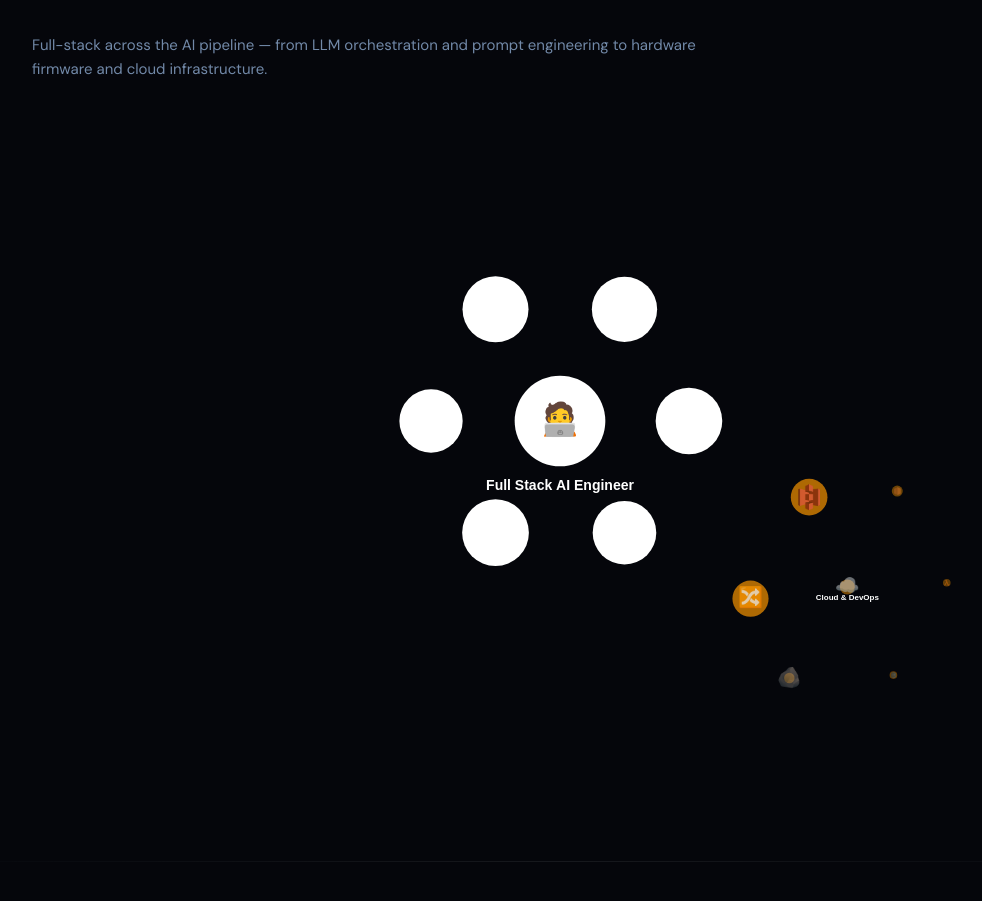
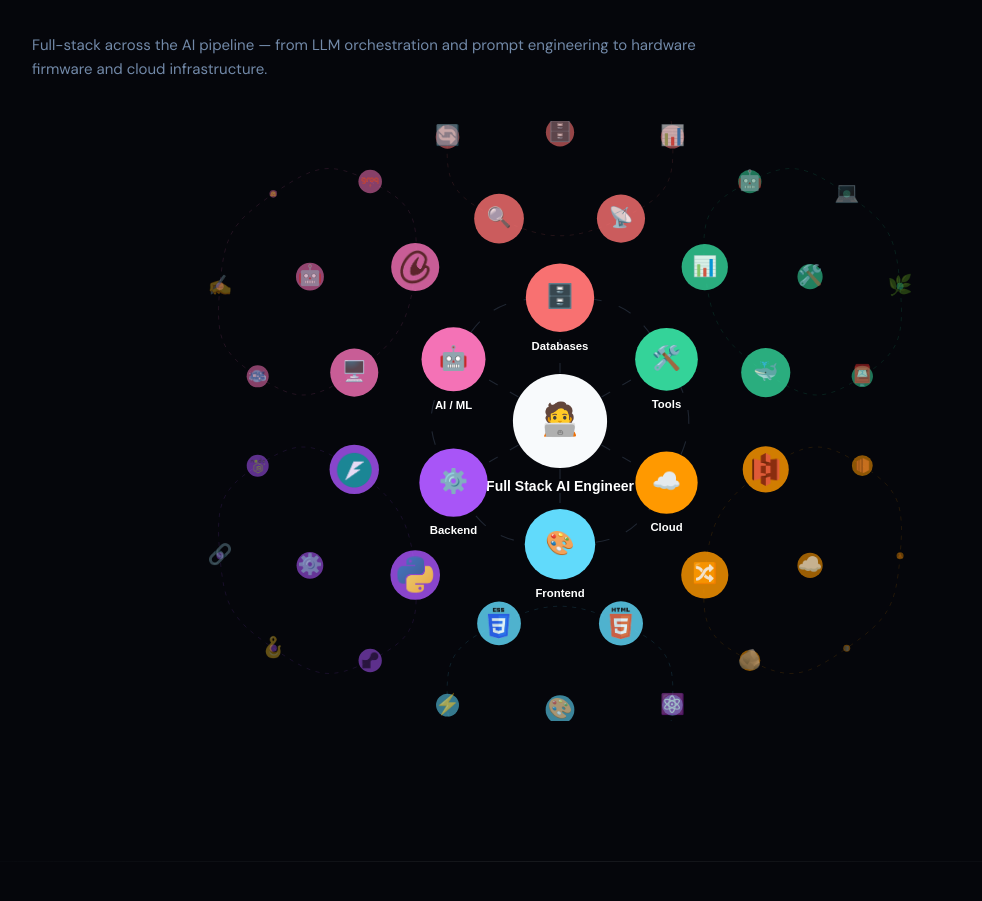
Before and after one commit to RSokolowskyDev/Portfolio, a plain HTML site: page index.html in a window 1280 px wide. Shown: the part 5900-6801 px from the top of the page, without its empty margins (80-1062 px from the left). Drawn offline with Linux system fonts and the light colour scheme.

Commit message:
Refine interactive skills hub

```diff
--- a/index.html
+++ b/index.html
@@ -465,58 +465,59 @@ const PROJECTS = [
 const SKILLS_DATA = [
   {
     id: 'center',
-    label: 'Full Stack AI Engineer',
-    color: '#ffffff',
+    label: 'Full Stack\nAI Engineer',
+    color: '#f8fafc',
+    textColor: '#0a0a0a',
     emoji: '🧑‍💻',
     skills: [
-      { name: 'LLM Orchestration', emoji: '🧠' },
-      { name: 'Multi-Agent Systems', emoji: '🤖' },
-      { name: 'End-to-End ML', emoji: '📊' },
-      { name: 'Full Stack Architecture', emoji: '🏗️' },
-      { name: 'Production Deployment', emoji: '🚀' },
-      { name: 'System Design', emoji: '⚙️' },
+      { name: 'Databases',      emoji: '🗄️', color: '#f87171', dx: 0,    dy: -132 },
+      { name: 'Tools',          emoji: '🛠️', color: '#34d399', textColor: '#0a0a0a', dx: 114,  dy: -66 },
+      { name: 'Cloud',          emoji: '☁️', color: '#FF9900', textColor: '#0a0a0a', dx: 114,  dy: 66 },
+      { name: 'Frontend',       emoji: '🎨', color: '#61DAFB', dx: 0,    dy: 132 },
+      { name: 'Backend',        emoji: '⚙️', color: '#a855f7', dx: -114, dy: 66 },
+      { name: 'AI / ML',        emoji: '🤖', color: '#f472b6', dx: -114, dy: -66 },
     ]
   },
   {
     id: 'cloud',
-    label: 'Cloud & DevOps',
+    label: 'Cloud &\nDevOps',
     color: '#FF9900',
     emoji: '☁️',
     skills: [
-      { name: 'AWS Lambda', emoji: 'λ' },
-      { name: 'AWS EC2', emoji: '⚙️' },
-      { name: 'AWS S3', emoji: '🪣' },
-      { name: 'AWS API Gateway', emoji: '🔀' },
-      { name: 'AWS Bedrock', emoji: '🪨' },
-      { name: 'AWS DynamoDB', emoji: '🗄️' },
+      { name: 'AWS Lambda',    emoji: 'λ'  },
+      { name: 'AWS EC2',       emoji: '⚙️' },
+      { name: 'AWS S3',        emoji: '🪣' },
+      { name: 'AWS API GW',    emoji: '🔀' },
+      { name: 'AWS Bedrock',   emoji: '🪨' },
+      { name: 'AWS DynamoDB',  emoji: '🗄️' },
     ]
   },
   {
     id: 'frontend',
-    label: 'Web & Frontend',
+    label: 'Web &\nFrontend',
     color: '#61DAFB',
     emoji: '🎨',
     skills: [
-      { name: 'React', emoji: '⚛️' },
-      { name: 'HTML5', emoji: '🌐' },
-      { name: 'CSS', emoji: '🎨' },
-      { name: 'JavaScript', emoji: '⚡' },
-      { name: 'GitHub Pages', emoji: '📄' },
-      { name: 'Web Hosting & Deployment', emoji: '🚀' },
+      { name: 'React',               emoji: '⚛️' },
+      { name: 'HTML5',               emoji: '🌐' },
+      { name: 'CSS',                 emoji: '🎨' },
+      { name: 'JavaScript',          emoji: '⚡' },
+      { name: 'GitHub Pages',        emoji: '📄' },
+      { name: 'Web Hosting',         emoji: '🚀' },
     ]
   },
   {
     id: 'backend',
-    label: 'Backend & APIs',
+    label: 'Backend\n& APIs',
     color: '#a855f7',
     emoji: '⚙️',
     skills: [
-      { name: 'Python', emoji: '🐍' },
-      { name: 'FastAPI', emoji: '🚀' },
-      { name: 'Node.js', emoji: '💚' },
-      { name: 'REST API Design', emoji: '🔗' },
-      { name: 'Webhook Architecture', emoji: '🪝' },
-      { name: 'Render', emoji: '🖥️' },
+      { name: 'Python',              emoji: '🐍' },
+      { name: 'FastAPI',             emoji: '🚀' },
+      { name: 'Node.js',             emoji: '💚' },
+      { name: 'REST API Design',     emoji: '🔗' },
+      { name: 'Webhooks',            emoji: '🪝' },
+      { name: 'Render',              emoji: '🖥️' },
     ]
   },
   {
@@ -525,12 +526,12 @@ const SKILLS_DATA = [
     color: '#f472b6',
     emoji: '🤖',
     skills: [
-      { name: 'CrewAI', emoji: '🤖' },
-      { name: 'Groq', emoji: '⚡' },
-      { name: 'HuggingFace', emoji: '🤗' },
-      { name: 'Prompt Engineering', emoji: '✍️' },
-      { name: 'AI Orchestration', emoji: '🧠' },
-      { name: 'LM Studio', emoji: '🖥️' },
+      { name: 'CrewAI',              emoji: '🤖' },
+      { name: 'Groq',                emoji: '⚡' },
+      { name: 'HuggingFace',         emoji: '🤗' },
+      { name: 'Prompt Engineering',  emoji: '✍️' },
+      { name: 'AI Orchestration',    emoji: '🧠' },
+      { name: 'LM Studio',           emoji: '🖥️' },
     ]
   },
   {
@@ -539,26 +540,26 @@ const SKILLS_DATA = [
     color: '#f87171',
     emoji: '🗄️',
     skills: [
-      { name: 'SQL', emoji: '📊' },
-      { name: 'Firebase', emoji: '🔥' },
-      { name: 'JSON Data Modeling', emoji: '📋' },
-      { name: 'CRUD Operations', emoji: '🔄' },
-      { name: 'Query Optimization', emoji: '🔍' },
-      { name: 'HTTP / REST Calls', emoji: '📡' },
+      { name: 'SQL',                 emoji: '📊' },
+      { name: 'Firebase',            emoji: '🔥' },
+      { name: 'JSON Modeling',       emoji: '📋' },
+      { name: 'CRUD Operations',     emoji: '🔄' },
+      { name: 'Query Optimization',  emoji: '🔍' },
+      { name: 'HTTP / REST Calls',   emoji: '📡' },
     ]
   },
   {
     id: 'tools',
-    label: 'Tools & Infrastructure',
+    label: 'Tools &\nInfrastructure',
     color: '#34d399',
     emoji: '🛠️',
     skills: [
-      { name: 'Git / GitHub', emoji: '🌿' },
-      { name: 'VS Code / Antigravity', emoji: '💻' },
-      { name: 'Claude Code', emoji: '🤖' },
-      { name: 'Tableau', emoji: '📊' },
-      { name: 'Docker', emoji: '🐳' },
-      { name: 'Postman', emoji: '📮' },
+      { name: 'Git / GitHub',        emoji: '🌿' },
+      { name: 'VS Code',             emoji: '💻' },
+      { name: 'Claude Code',         emoji: '🤖' },
+      { name: 'Tableau',             emoji: '📊' },
+      { name: 'Docker',              emoji: '🐳' },
+      { name: 'Postman',             emoji: '📮' },
     ]
   },
 ];
@@ -578,8 +579,6 @@ const skillImages = {
   'Groq': './images/Groq.png',
   'HuggingFace': './images/HuggingFace.png',
   'AI Orchestration': './images/AI_Orchestration.png',
-  'React': './images/React.png',
-  'Web Hosting & Deployment': './images/Render.png',
 };
 
 function initSkillsCanvas(){
@@ -597,9 +596,11 @@ function initSkillsCanvas(){
 
   let isDragging = false, offset = {x:0, y:0}, targetOffset = {x:0, y:0};
   let lastMouse = {x:0, y:0}, time = 0;
-  const SPACING = 80, UNIVERSE_RADIUS = 420;
+  const SPACING = 80, UNIVERSE_RADIUS = 350;
 
   const bubbles = [];
+  const hubOutlines = [];
+  let snappedBubble = null;
   const imageCache = {};
 
   function loadImage(src) {
@@ -614,39 +615,54 @@ function initSkillsCanvas(){
   uniqueImages.forEach(src => loadImage(src));
 
   // Create bubbles from SKILLS_DATA
-  function createHexCluster(baseX, baseY, color, hubName, hubEmoji, skills) {
+  function createHexCluster(baseX, baseY, color, hubName, hubEmoji, skills, clusterId) {
     const axial = [{q:0,r:0},{q:1,r:0},{q:1,r:-1},{q:0,r:-1},{q:-1,r:0},{q:-1,r:1},{q:0,r:1}];
+    const clusterBubbles = [];
     axial.forEach((coord, i) => {
       const isHubNode = i === 0;
-      let skillName, skillEmoji;
+      let skillName, skillEmoji, nodeColor, nodeTextColor;
+      let skill = null;
 
       if (isHubNode) {
         skillName = hubName;
         skillEmoji = hubEmoji;
+        nodeColor = color;
+        nodeTextColor = '#0a0a0a';
       } else {
-        const skill = skills[i-1] || {};
+        skill = skills[i-1] || {};
         skillName = skill.name || '';
         skillEmoji = skill.emoji || '';
+        nodeColor = skill.color || color;
+        nodeTextColor = skill.textColor || '#ffffff';
       }
 
-      const x = SPACING * (Math.sqrt(3) * coord.q + (Math.sqrt(3)/2) * coord.r);
-      const y = SPACING * (1.5 * coord.r);
+      const defaultX = SPACING * (Math.sqrt(3) * coord.q + (Math.sqrt(3)/2) * coord.r);
+      const defaultY = SPACING * (1.5 * coord.r);
+      const x = !isHubNode && Number.isFinite(skill?.dx) ? skill.dx : defaultX;
+      const y = !isHubNode && Number.isFinite(skill?.dy) ? skill.dy : defaultY;
 
-      bubbles.push({
+      const bubble = {
         name: skillName,
         emoji: skillEmoji,
         x: baseX + x,
         y: baseY + y,
-        color: color,
+        color: nodeColor,
+        textColor: nodeTextColor,
+        clusterId,
         baseRadius: 45,
         isHub: isHubNode,
         phase: Math.random() * Math.PI * 2
-      });
+      };
+      bubbles.push(bubble);
+      clusterBubbles.push(bubble);
     });
+    return clusterBubbles;
   }
 
   // Center cluster (Full Stack)
-  createHexCluster(0, 0, SKILLS_DATA[0].color, SKILLS_DATA[0].label.replace('\n', ' '), SKILLS_DATA[0].emoji, []);
+  const centerCluster = createHexCluster(0, 0, SKILLS_DATA[0].color, SKILLS_DATA[0].label.replace('\n', ' '), SKILLS_DATA[0].emoji, SKILLS_DATA[0].skills, SKILLS_DATA[0].id);
+  hubOutlines.push({x:0, y:0, color:'#8ea4c8', nodes:centerCluster.filter(b => !b.isHub)});
+  snappedBubble = centerCluster[0];
 
   // 6 outer clusters
   let angle = 30;
@@ -654,7 +670,8 @@ function initSkillsCanvas(){
     const data = SKILLS_DATA[i];
     const x = Math.cos(angle * Math.PI / 180) * UNIVERSE_RADIUS;
     const y = Math.sin(angle * Math.PI / 180) * UNIVERSE_RADIUS;
-    createHexCluster(x, y, data.color, data.label.replace('\n', ' '), data.emoji, data.skills);
+    const cluster = createHexCluster(x, y, data.color, data.label.replace('\n', ' '), data.emoji, data.skills, data.id);
+    hubOutlines.push({x, y, color:data.color, nodes:cluster.filter(b => !b.isHub)});
     angle += 60;
   }
 
@@ -670,6 +687,7 @@ function initSkillsCanvas(){
       const d = Math.sqrt((b.x + offset.x)**2 + (b.y + offset.y)**2);
       if(d < minDist) {minDist = d; closest = b;}
     });
+    snappedBubble = closest;
     targetOffset = {x: -closest.x, y: -closest.y};
   });
 
@@ -682,6 +700,39 @@ function initSkillsCanvas(){
     }
   });
 
+  function projectPoint(worldX, worldY) {
+    const relX = worldX + offset.x, relY = worldY + offset.y;
+    const centerDist = Math.sqrt(relX**2 + relY**2);
+    const scale = Math.max(0.08, 1 - centerDist / 500);
+    const pull = 0.25 * (1 - scale);
+    return {
+      x: centerX + relX * (1 - pull),
+      y: centerY + relY * (1 - pull),
+      scale
+    };
+  }
+
+  function shouldShowBubbleLabel(bubble) {
+    if(!bubble.name || !snappedBubble) return false;
+    const snappedClusterId = snappedBubble.clusterId;
+
+    if(snappedClusterId === 'center') {
+      return bubble.clusterId === 'center';
+    }
+
+    return bubble === snappedBubble || (bubble.clusterId === snappedClusterId && bubble.isHub);
+  }
+
+  function drawBubbleLabel(bubble, drawX, drawY, radius, scale) {
+    ctx.fillStyle = '#fff';
+    ctx.globalAlpha = Math.min(1, 0.55 + scale);
+    ctx.font = `bold ${Math.max(8, 10 * scale + 4)}px sans-serif`;
+    ctx.textAlign = 'center';
+    ctx.textBaseline = 'top';
+    const textY = drawY + radius + (12 * scale);
+    ctx.fillText(bubble.name, drawX, textY);
+  }
+
   function draw() {
     ctx.clearRect(0, 0, w, h);
     time += 0.02;
@@ -691,13 +742,52 @@ function initSkillsCanvas(){
       offset.y += (targetOffset.y - offset.y) * 0.12;
     }
 
+    hubOutlines.forEach(outline => {
+      const projectedCenter = projectPoint(outline.x, outline.y);
+      const points = outline.nodes
+        .map(node => projectPoint(node.x, node.y))
+        .sort((a, b) => Math.atan2(a.y - projectedCenter.y, a.x - projectedCenter.x) - Math.atan2(b.y - projectedCenter.y, b.x - projectedCenter.x));
+      if(points.length < 3 || projectedCenter.scale < 0.08) return;
+
+      ctx.save();
+      ctx.globalAlpha = 0.2 * Math.min(1, projectedCenter.scale + 0.35);
+      ctx.strokeStyle = outline.color;
+      ctx.lineWidth = Math.max(1, 1.15 * projectedCenter.scale);
+      ctx.setLineDash([14 * projectedCenter.scale, 18 * projectedCenter.scale]);
+      ctx.beginPath();
+      points.forEach((point, i) => {
+        const prev = points[(i - 1 + points.length) % points.length];
+        const next = points[(i + 1) % points.length];
+        const tension = 0.28;
+        const cp1x = point.x + (next.x - prev.x) * tension;
+        const cp1y = point.y + (next.y - prev.y) * tension;
+        const afterNext = points[(i + 2) % points.length];
+        const cp2x = next.x - (afterNext.x - point.x) * tension;
+        const cp2y = next.y - (afterNext.y - point.y) * tension;
+        if(i === 0) ctx.moveTo(point.x, point.y);
+        ctx.bezierCurveTo(cp1x, cp1y, cp2x, cp2y, next.x, next.y);
+      });
+      ctx.closePath();
+      ctx.stroke();
+
+      if(outline.x === 0 && outline.y === 0) {
+        ctx.globalAlpha = 0.2;
+        ctx.setLineDash([10 * projectedCenter.scale, 14 * projectedCenter.scale]);
+        points.forEach(point => {
+          ctx.beginPath();
+          ctx.moveTo(projectedCenter.x, projectedCenter.y);
+          ctx.lineTo(point.x, point.y);
+          ctx.stroke();
+        });
+      }
+      ctx.restore();
+    });
+
     bubbles.forEach(b => {
-      const relX = b.x + offset.x, relY = b.y + offset.y;
-      const centerDist = Math.sqrt(relX**2 + relY**2);
-      const scale = Math.max(0.08, 1 - centerDist / 500);
-      const pull = 0.25 * (1 - scale);
-      const drawX = centerX + relX * (1 - pull);
-      const drawY = centerY + relY * (1 - pull);
+      const projected = projectPoint(b.x, b.y);
+      const scale = projected.scale;
+      const drawX = projected.x;
+      const drawY = projected.y;
 
       const breathing = Math.sin(time + b.phase) * 3 * scale;
       const r = b.baseRadius * scale + breathing;
@@ -716,7 +806,7 @@ function initSkillsCanvas(){
         ctx.drawImage(img, drawX - imgSize / 2, drawY - imgSize / 2, imgSize, imgSize);
       } else if(b.emoji) {
         // Fallback to emoji
-        ctx.fillStyle = '#fff';
+        ctx.fillStyle = b.textColor;
         ctx.globalAlpha = Math.min(1, scale + 0.3);
         ctx.font = `bold ${Math.max(20, 32 * scale)}px sans-serif`;
         ctx.textAlign = 'center';
@@ -724,14 +814,8 @@ function initSkillsCanvas(){
         ctx.fillText(b.emoji, drawX, drawY);
       }
 
-      // Label for hubs
-      if(b.isHub && b.name) {
-        ctx.fillStyle = '#fff';
-        ctx.globalAlpha = 1;
-        ctx.font = `bold ${Math.max(8, 10 * scale + 4)}px sans-serif`;
-        ctx.textAlign = 'center';
-        const textY = drawY + r + (20 * scale);
-        ctx.fillText(b.name, drawX, textY);
+      if(shouldShowBubbleLabel(b)) {
+        drawBubbleLabel(b, drawX, drawY, r, scale);
       }
     });
 
```
